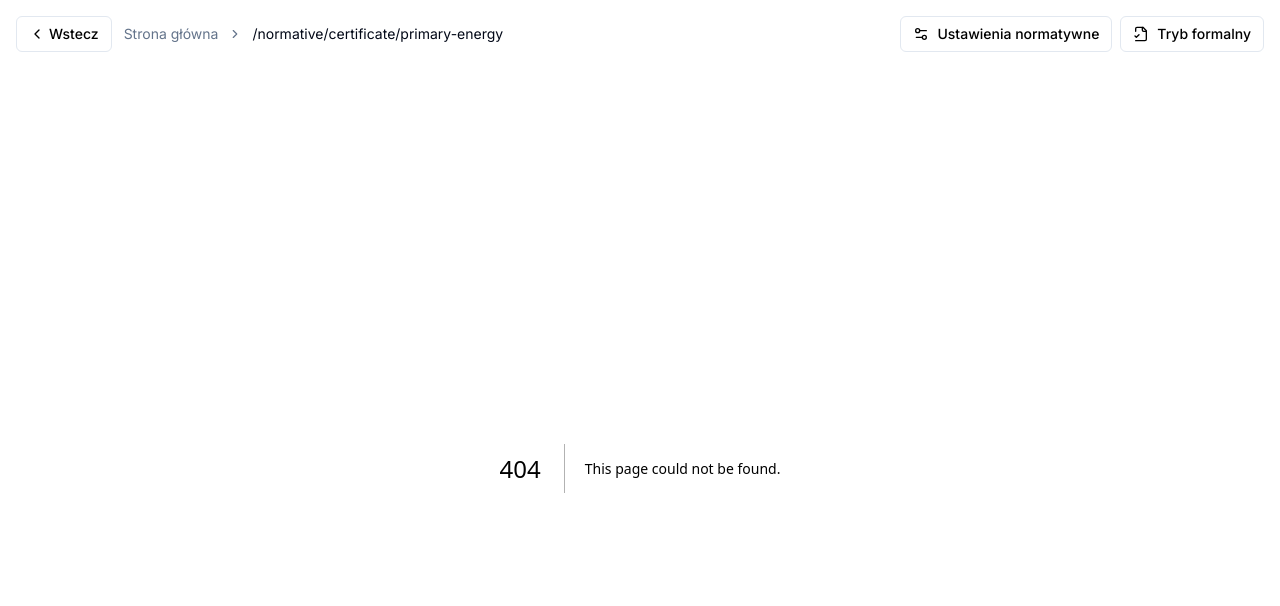
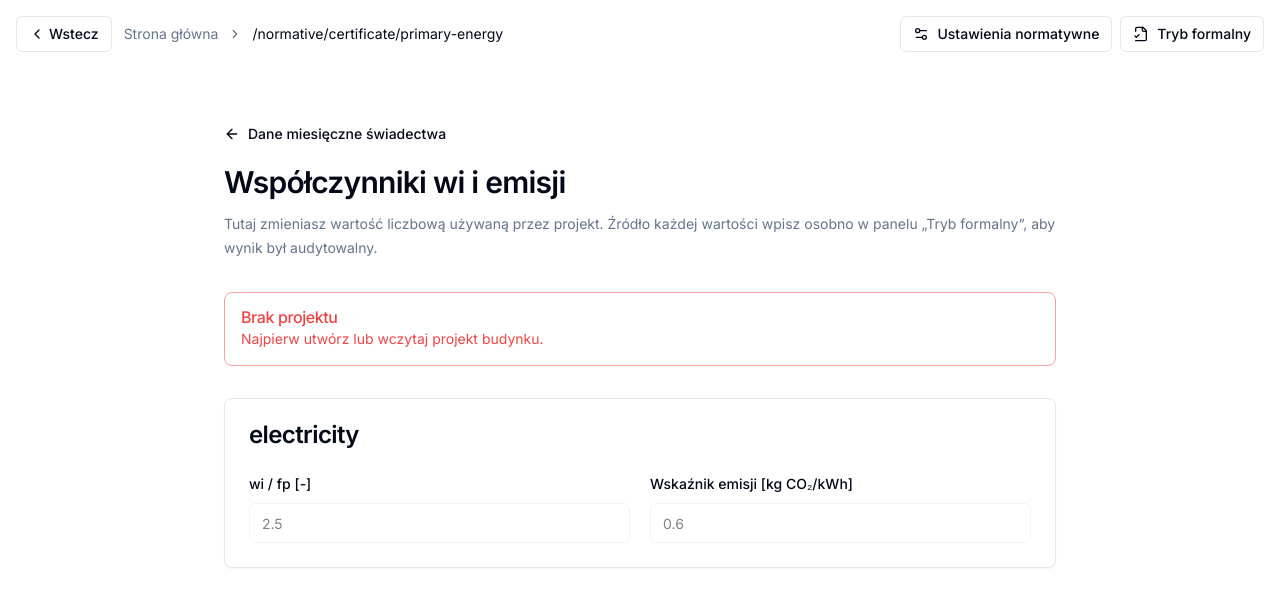
Before and after one commit to kglapin/EnergoLiczydlo, a Next.js app in the folder frontend/: page /normative/certificate/primary-energy in a window 1280 px wide. Before the commit this address had no page. Shown: the top 606 px of the page. Built offline with nearby package versions, Linux system fonts and the light colour scheme.

Commit message:
Add editable supplier primary-energy factors

```diff
--- /dev/null
+++ b/frontend/app/normative/certificate/primary-energy/page.tsx
@@ -0,0 +1,151 @@
+"use client"
+
+import Link from "next/link"
+import { ArrowLeft } from "lucide-react"
+
+import { Alert, AlertDescription, AlertTitle } from "@/components/ui/alert"
+import { Button } from "@/components/ui/button"
+import { Card, CardContent, CardHeader, CardTitle } from "@/components/ui/card"
+import { Input } from "@/components/ui/input"
+import { Label } from "@/components/ui/label"
+import { useAppStore, type BuildingProject } from "@/lib/store"
+
+type Factor = { fp: number; we: number }
+type ProjectWithPrimaryEnergy = BuildingProject & {
+  primary_energy?: Record<string, Factor>
+}
+
+const FALLBACK_FACTORS: Record<string, Factor> = {
+  electricity: { fp: 2.5, we: 0.6 },
+  natural_gas: { fp: 1.1, we: 0.2 },
+  lpg: { fp: 1.1, we: 0.2 },
+  heating_oil: { fp: 1.1, we: 0.27 },
+  hard_coal: { fp: 1.1, we: 0.34 },
+  lignite: { fp: 1.1, we: 0.34 },
+  district_heating: { fp: 1.2, we: 0.25 },
+  biomass: { fp: 0.2, we: 0.05 },
+  biogas: { fp: 0.5, we: 0.05 },
+  solar: { fp: 0.0, we: 0.0 },
+  wind: { fp: 0.0, we: 0.0 },
+  geothermal: { fp: 0.0, we: 0.0 },
+}
+
+function carrier(value: unknown): string | undefined {
+  return typeof value === "string" && value ? value : undefined
+}
+
+export default function PrimaryEnergyFactorsPage() {
+  const project = useAppStore((state) => state.project)
+  const typedProject = project as ProjectWithPrimaryEnergy | null
+
+  const used = new Set<string>(["electricity"])
+  if (project) {
+    const heating = project.systems?.heating
+    const cooling = project.systems?.cooling
+    const dhw = project.systems?.dhw
+    if (heating?.system_type !== "none") {
+      const value = carrier(heating?.fuel_or_carrier)
+      if (value) used.add(value)
+    }
+    if (cooling && cooling.system_type !== "none") {
+      const value = carrier(cooling.fuel_or_carrier)
+      if (value) used.add(value)
+    }
+    if (dhw?.system_type !== "none") {
+      const value = carrier(dhw?.fuel_or_carrier)
+      if (value) used.add(value)
+    }
+  }
+  const carriers = Array.from(used).sort()
+
+  function updateFactor(carrierName: string, field: keyof Factor, value: number) {
+    if (!Number.isFinite(value) || value < 0) return
+    useAppStore.setState((state) => {
+      if (!state.project) return {}
+      const current = state.project as ProjectWithPrimaryEnergy
+      const currentFactor = current.primary_energy?.[carrierName]
+        ?? FALLBACK_FACTORS[carrierName]
+        ?? { fp: 0.0, we: 0.0 }
+      return {
+        project: {
+          ...state.project,
+          primary_energy: {
+            ...(current.primary_energy ?? {}),
+            [carrierName]: { ...currentFactor, [field]: value },
+          },
+        } as BuildingProject,
+      }
+    })
+  }
+
+  return (
+    <main className="mx-auto w-full max-w-4xl space-y-8 px-4 py-8 md:px-8 md:py-12">
+      <div className="space-y-3">
+        <Button variant="ghost" size="sm" asChild className="-ml-3">
+          <Link href="/normative/certificate">
+            <ArrowLeft className="mr-2 h-4 w-4" />
+            Dane miesięczne świadectwa
+          </Link>
+        </Button>
+        <h1 className="text-3xl font-semibold tracking-tight">Współczynniki wi i emisji</h1>
+        <p className="text-sm leading-6 text-muted-foreground">
+          Tutaj zmieniasz wartość liczbową używaną przez projekt. Źródło każdej wartości wpisz
+          osobno w panelu „Tryb formalny”, aby wynik był audytowalny.
+        </p>
+      </div>
+
+      {!project ? (
+        <Alert variant="destructive">
+          <AlertTitle>Brak projektu</AlertTitle>
+          <AlertDescription>Najpierw utwórz lub wczytaj projekt budynku.</AlertDescription>
+        </Alert>
+      ) : (
+        <Alert>
+          <AlertTitle>Dane dostawcy mają znaczenie</AlertTitle>
+          <AlertDescription>
+            Nie zmieniaj wartości tylko po to, aby obniżyć EP. Wpisz współczynnik właściwy dla
+            konkretnego dostawcy/nośnika albo pozostaw właściwy fallback regulacyjny i udokumentuj
+            jego zastosowanie w śladzie źródłowym.
+          </AlertDescription>
+        </Alert>
+      )}
+
+      {carriers.map((carrierName) => {
+        const factor = typedProject?.primary_energy?.[carrierName]
+          ?? FALLBACK_FACTORS[carrierName]
+          ?? { fp: 0.0, we: 0.0 }
+        return (
+          <Card key={carrierName}>
+            <CardHeader><CardTitle>{carrierName}</CardTitle></CardHeader>
+            <CardContent className="grid gap-5 md:grid-cols-2">
+              <div className="space-y-2">
+                <Label htmlFor={`fp-${carrierName}`}>wi / fp [-]</Label>
+                <Input
+                  id={`fp-${carrierName}`}
+                  type="number"
+                  step="any"
+                  min="0"
+                  value={factor.fp}
+                  disabled={!project}
+                  onChange={(event) => updateFactor(carrierName, "fp", Number(event.target.value))}
+                />
+              </div>
+              <div className="space-y-2">
+                <Label htmlFor={`we-${carrierName}`}>Wskaźnik emisji [kg CO₂/kWh]</Label>
+                <Input
+                  id={`we-${carrierName}`}
+                  type="number"
+                  step="any"
+                  min="0"
+                  value={factor.we}
+                  disabled={!project}
+                  onChange={(event) => updateFactor(carrierName, "we", Number(event.target.value))}
+                />
+              </div>
+            </CardContent>
+          </Card>
+        )
+      })}
+    </main>
+  )
+}
```
